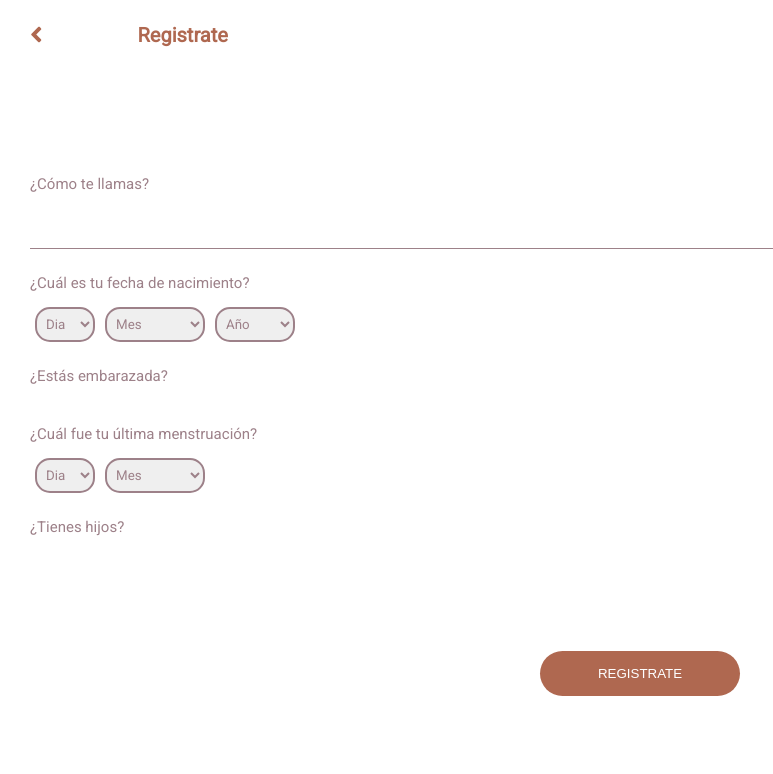
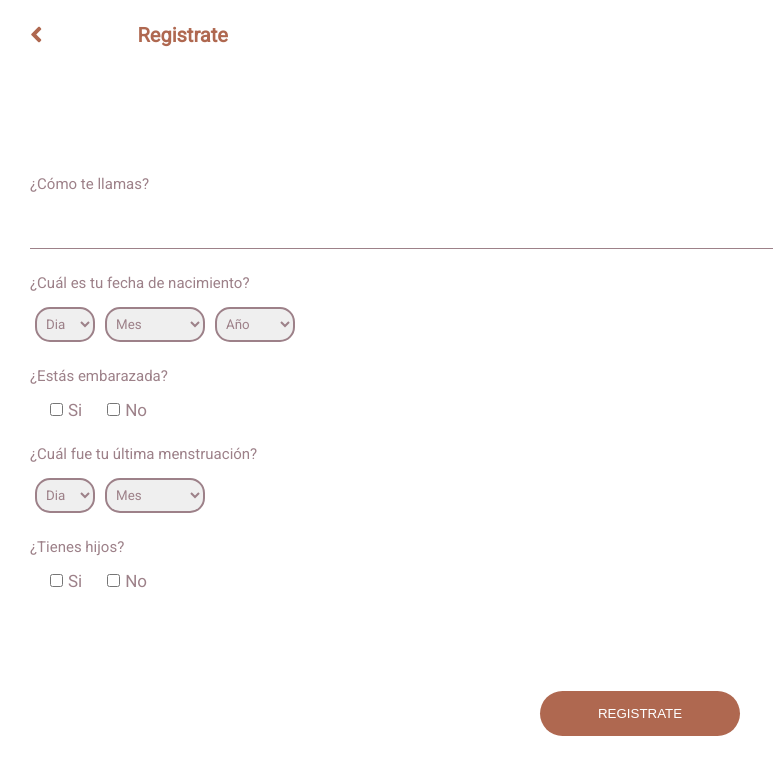
Before and after one commit to DianaMS/Sorority, a React app: page /profile in a window 1280 px wide. Shown: the top 774 px of the page, without its empty margins (0-773 px from the left). Built offline with nearby package versions, Linux system fonts and the light colour scheme.

Commit message:
importa componentes

```diff
--- a/src/containers/Chat.jsx
+++ b/src/containers/Chat.jsx
@@ -3,7 +3,7 @@ import { Link } from 'react-router-dom';
 
 import '../assets/styles/components/Chat.scss';
 import perfil from '../assets/static/Mask-Perfil.png';
-
+import doctora from '../assets/static/medica8.png';
 import HeadBack from '../components/HeadBack';
 import NavigatorNav from '../components/NavigatorNav';
 import Chat3 from '../components/Chat3';
@@ -16,7 +16,7 @@ const Chat = () => (
         <div className='contenedorWindowChat'>
           <Chat3 photoProfile3={perfil} name3='Diana Martinez' lastMessage3='Gracias :)' />
           <Link to='/onechat' className='link-nav'>
-            <Chat3 photoProfile3={perfil} name3='Dra Rosa Rojas' lastMessage3='Sí! Listo :) Quedamos en contacto, un abrazo.' />
+            <Chat3 photoProfile3={doctora} name3='Dra Rosa Rojas' lastMessage3='Sí! Listo :) Quedamos en contacto, un abrazo.' />
           </Link>
         </div>
       </div>
--- a/src/containers/Home.jsx
+++ b/src/containers/Home.jsx
@@ -6,7 +6,7 @@ import perfil from '../assets/static/Mask-Perfil.png';
 import buttonBreathe from '../assets/static/buttonBreathe.png';
 import buttonDiary from '../assets/static/buttonDiary.png';
 import buttonContractions from '../assets/static/buttonContractions.png';
-import buttonMusic from '../assets/static/buttonMusic.png';
+import buttonCaution from '../assets/static/cautionbutton.png';
 import '../assets/styles/components/Home.scss';
 
 const Home = () => (
@@ -44,8 +44,8 @@ const Home = () => (
               <p>Contracciones</p>
             </div>
             <div className='block'>
-              <img src={buttonMusic} alt='button-music' className='click' />
-              <p>Sonidos</p>
+              <img src={buttonCaution} alt='button-music' className='click' />
+              <p>Precaución</p>
             </div>
           </div>
         </div>
--- a/src/containers/OneChat.jsx
+++ b/src/containers/OneChat.jsx
@@ -2,7 +2,7 @@ import React from 'react';
 
 import '../assets/styles/components/OneChat.scss';
 import perfil from '../assets/static/Mask-Perfil.png';
-
+import doctora from '../assets/static/medica8.png';
 import NavigatorNav from '../components/NavigatorNav';
 
 import HeadBack from '../components/HeadBack';
@@ -19,11 +19,11 @@ const OneChat = () => (
       <div className='contenedorOneChat'>
         <HeadChat nameHead='Dra. Rosa Rojas' photoProfileHead={perfil} />
         <Chat1 photoProfile1={perfil} name1='Juana María' lastMessage1='Buenas tardes doctora Rosa, me gustaría tener una consulta con usted acerca de mi parto' />
-        <Chat2 photoProfile2={perfil} name2='Dra. Rosa Rojas' lastMessage2='¡Hola Juana! Por supuesto, ¿cómo podría apoyarte?' />
+        <Chat2 photoProfile2={doctora} name2='Dra. Rosa Rojas' lastMessage2='¡Hola Juana! Por supuesto, ¿cómo podría apoyarte?' />
         <Chat1B photoProfile1B={perfil} name1B='Juana María' lastMessage1B='Mi obstetra me ha recomendado una cesárea, pero no entiendo por qué, no me gustaría ir a una clínica en pandemia, y hace poco me enteré por Mariana Rivas que es posible tener un parto en casa, y me dijo que hablara con ustéd.' />
-        <Chat2 photoProfile2={perfil} name2='Dra. Rosa Rojas' lastMessage2='Así es, si deseas podemos coordinar una evaluación y ver si es posible, te gustaría?' />
+        <Chat2 photoProfile2={doctora} name2='Dra. Rosa Rojas' lastMessage2='Así es, si deseas podemos coordinar una evaluación y ver si es posible, te gustaría?' />
         <Chat1 photoProfile1={perfil} name1='Juana María' lastMessage1='Sí por favor, podría este martes a las 4pm por videollamada?' />
-        <Chat2 photoProfile2={perfil} name2='Dra. Rosa Rojas' lastMessage2='Sí! Listo :) Quedamos en contacto, un abrazo.' />
+        <Chat2 photoProfile2={doctora} name2='Dra. Rosa Rojas' lastMessage2='Sí! Listo :) Quedamos en contacto, un abrazo.' />
         <Answer />
       </div>
     </div>
--- a/src/containers/Profile.jsx
+++ b/src/containers/Profile.jsx
@@ -41,6 +41,17 @@ const Profile = () => (
           </div>
         </div>
         <label className='question' htmlFor='pregnant'>¿Estás embarazada?</label>
+        <div className='container_check'>
+          <div className='option1'>
+            <input className='check' type='Checkbox' />
+            <label className='labelcheck' htmlFor='children'>Si</label>
+          </div>
+          <div className='option1'>
+            <input className='check' type='Checkbox' id='notchildren' />
+            <label className='labelcheck' htmlFor='notchildren'>No</label>
+          </div>
+        </div>
+
         <label className='question' htmlFor='pregnant'>¿Cuál fue tu última menstruación?</label>
         <div className='custom-select'>
           <div className='selectores'>
@@ -55,6 +66,16 @@ const Profile = () => (
           </div>
         </div>
         <label className='question' htmlFor='pregnant'>¿Tienes hijos?</label>
+        <div className='container_check'>
+          <div className='option1'>
+            <input className='check' type='Checkbox' />
+            <label className='labelcheck' htmlFor='children'>Si</label>
+          </div>
+          <div className='option1'>
+            <input className='check' type='Checkbox' id='notchildren' />
+            <label className='labelcheck' htmlFor='notchildren'>No</label>
+          </div>
+        </div>
       </form>
     </div>
     <div className='contenedor_botones'>
```
